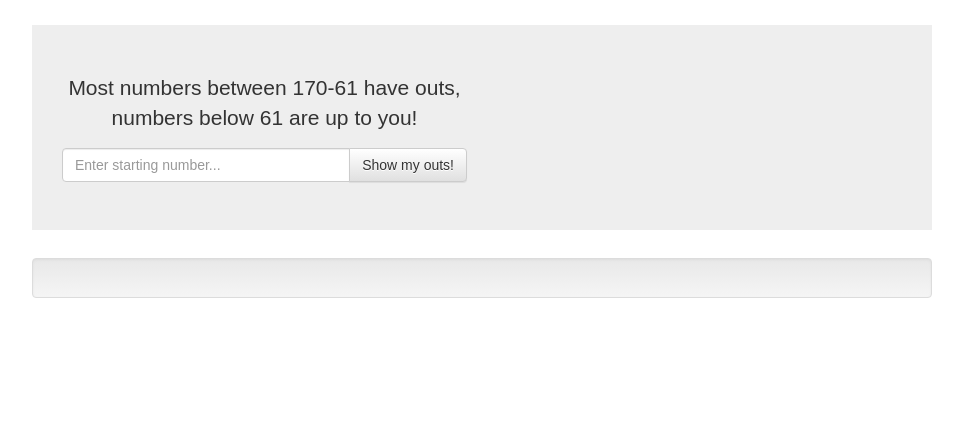
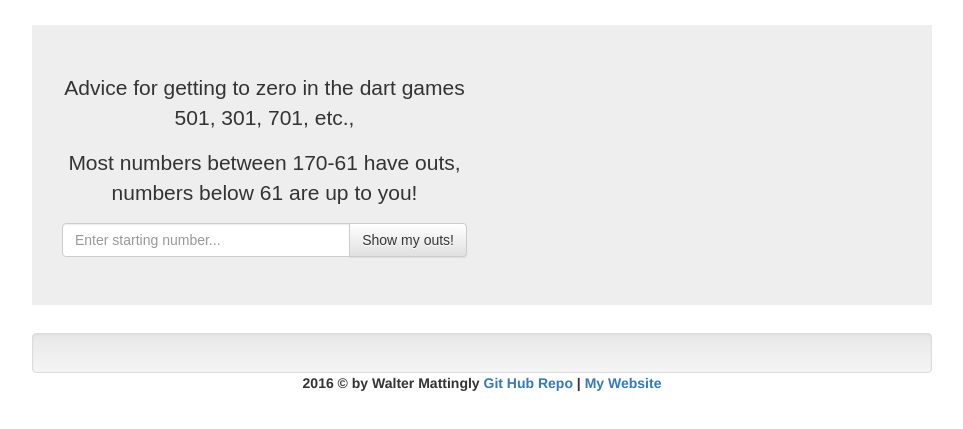
Before and after one commit to waltdakind/501darts, a website: page public/index.html in a window 1280 px wide. Shown: the part 63-492 px from the top of the page, without its empty margins (158-1121 px from the left). Drawn offline with nearby package versions, Linux system fonts and the light colour scheme.

Commit message:
some contact info and styling

```diff
--- a/public/assets/css/style.css
+++ b/public/assets/css/style.css
@@ -10,7 +10,7 @@ h1{
 }
 
 header  {
-    text-transform: capitalize;
+
     color: darkgreen;
 }
 .well{
@@ -30,3 +30,9 @@ header  {
     margin-top: 1em;
     text-align: center;
 }
+
+footer {
+    margin: auto;
+    font-weight: bold;
+    text-align: center;
+}
--- a/public/index.html
+++ b/public/index.html
@@ -28,6 +28,7 @@
 	<div class="jumbotron">
   <div class="container">
  <div class="col-lg-6">
+ <p> Advice for getting to zero in the dart games 501, 301, 701, etc.,</p>
  <p> Most numbers between 170-61 have outs, numbers below 61 are up to you!</p>
     <div class="input-group">
       <input type="text" class="form-control" id = "val" placeholder="Enter starting number...">
@@ -47,6 +48,11 @@
   </div>
 
 </div>
+    <footer class="footer">
+      <div class="container">
+	        <p>2016 &copy; by Walter Mattingly <a href="https://github.com/waltdakind/501darts">Git Hub Repo</a> | <a href="http://www.waltermattingly.com/">My Website</a></p>
+      </div>
+    </footer>
 <script>
 $(function() {
 	    $('button').on('click', function () {
```
